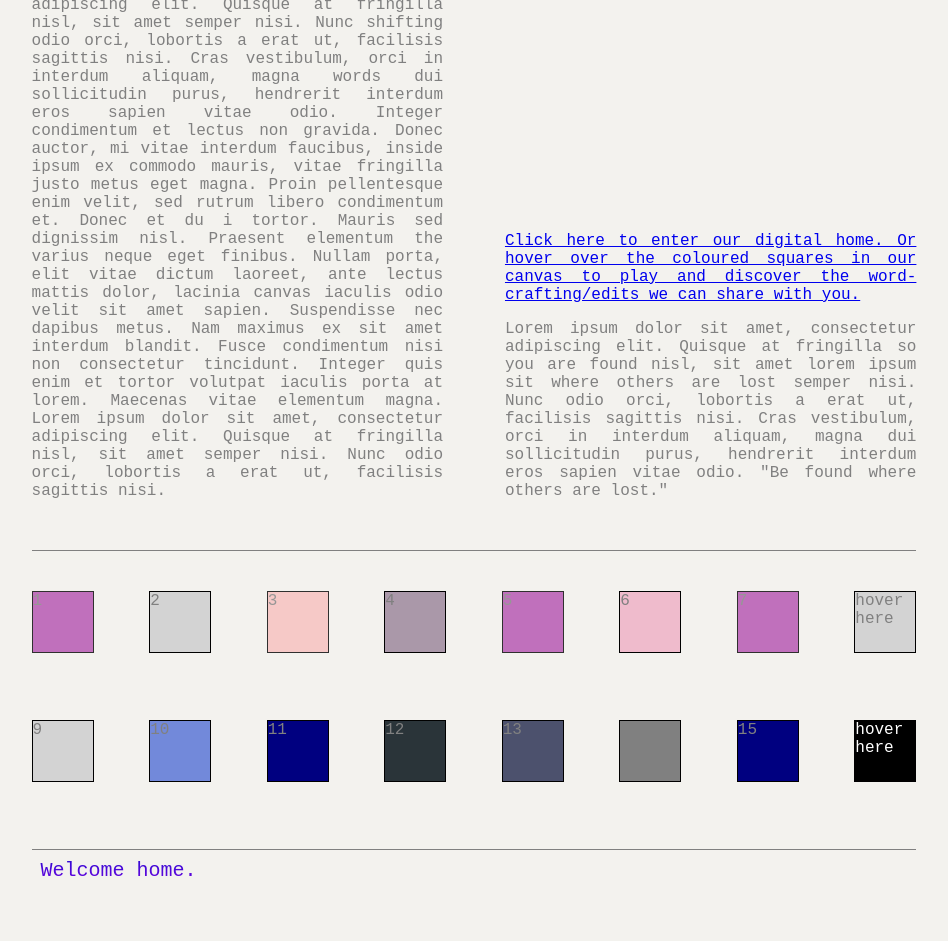
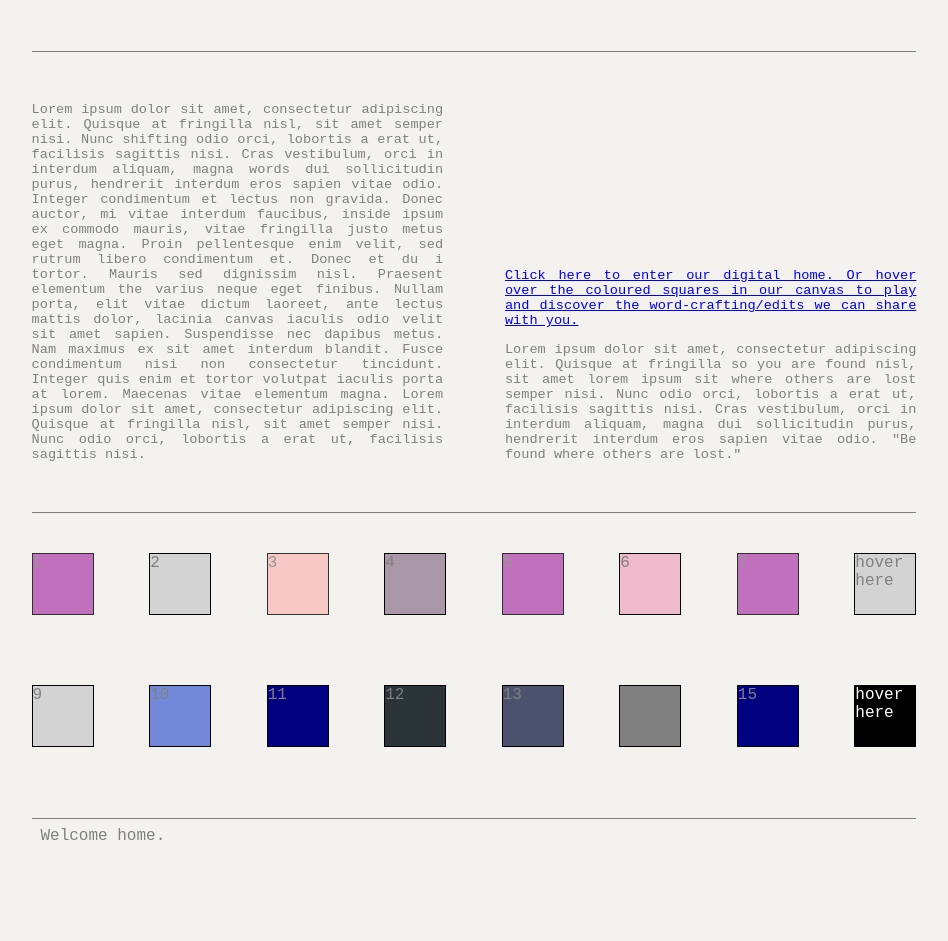
Before and after one commit to plasticwords/website, a plain HTML site: page index.html in a window 1280 px wide. Shown: the whole page, without its empty margins (166-1114 px from the left). Drawn offline with Linux system fonts and the light colour scheme.

Commit message:
landing page - padding & instructions

```diff
--- a/css/playhere_landing-pg.css
+++ b/css/playhere_landing-pg.css
@@ -11,11 +11,12 @@ html {
     align-items: center;
     height: 95vh;
     font-size: 1rem;
+
 }
 
 .grid-container {
     display: grid;
-    grid-template-rows: 1fr 7fr 1fr 1fr 1fr;
+    grid-template-rows: 2fr 5fr 1fr 1fr 1fr;
     /* grid-auto-rows: auto; */
     row-gap: 5vh;
     grid-template-areas:
@@ -29,25 +30,23 @@ html {
     /* border: 1px solid red; */
     /* margin-top: 10%; */
     /* border:  */
-
 }
 
 .instructions {
     grid-area: instructions;
     /* background-color: lightgrey; */
+    /* background: white; */
     /* border: 1px solid black; */
     border-top: 1px solid gray;
+    /* border-bottom: 3px solid #B450B0; */
     /* background-color: white; */
     padding: 1%;
-    font-size: 1.25rem;
+    /* font-size: 1.25rem; */
+    font-size: 1rem;
+    /* color: #B450B0; */
     /* background-image: linear-gradient(0deg, fuchsia, #180ACE);
-    -webkit-background-clip: text;
-    -webkit-text-fill-color: transparent; */
-    color: #B450B0;
-    /* background: white; */
-    background-image: linear-gradient(0deg, fuchsia, #180ACE);
   -webkit-background-clip: text;
-  -webkit-text-fill-color: transparent;
+  -webkit-text-fill-color: transparent; */
 }
 
 .explaining-text {
@@ -82,6 +81,7 @@ align-self: end;
     /* border-bottom: 1px solid lightgrey; */
     padding-bottom: 50px;
     /* padding-bottom: 20px; */
+    font-size: 0.85rem;
 }
 
 .text div {
@@ -138,7 +138,8 @@ Then each row is its own flexbox*/
 }
 
 .pink-sq:hover {
-    opacity: .1;
+    /* opacity: .1; */
+    transform: scale(1.25);
 }
 
 .grid-blue {
```
